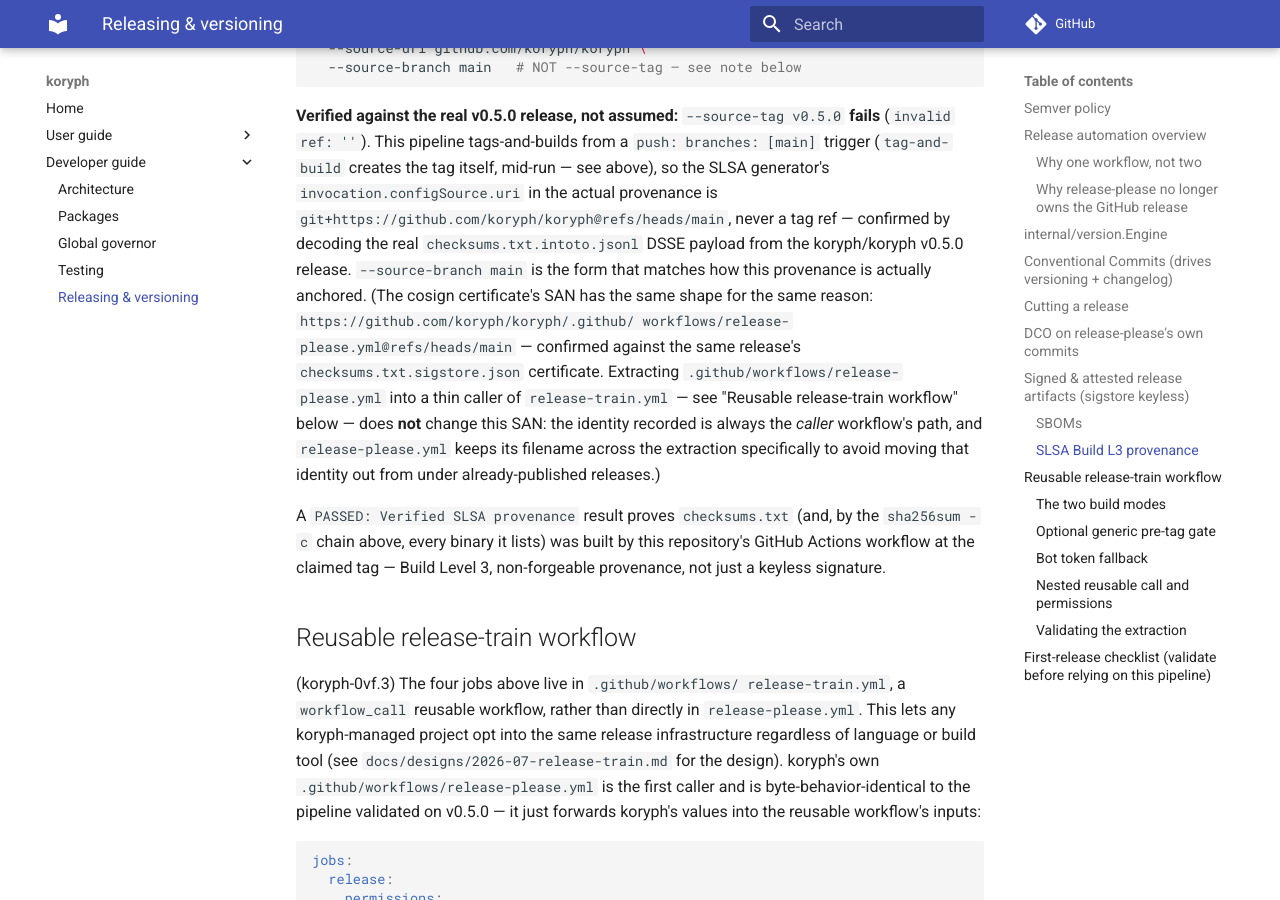
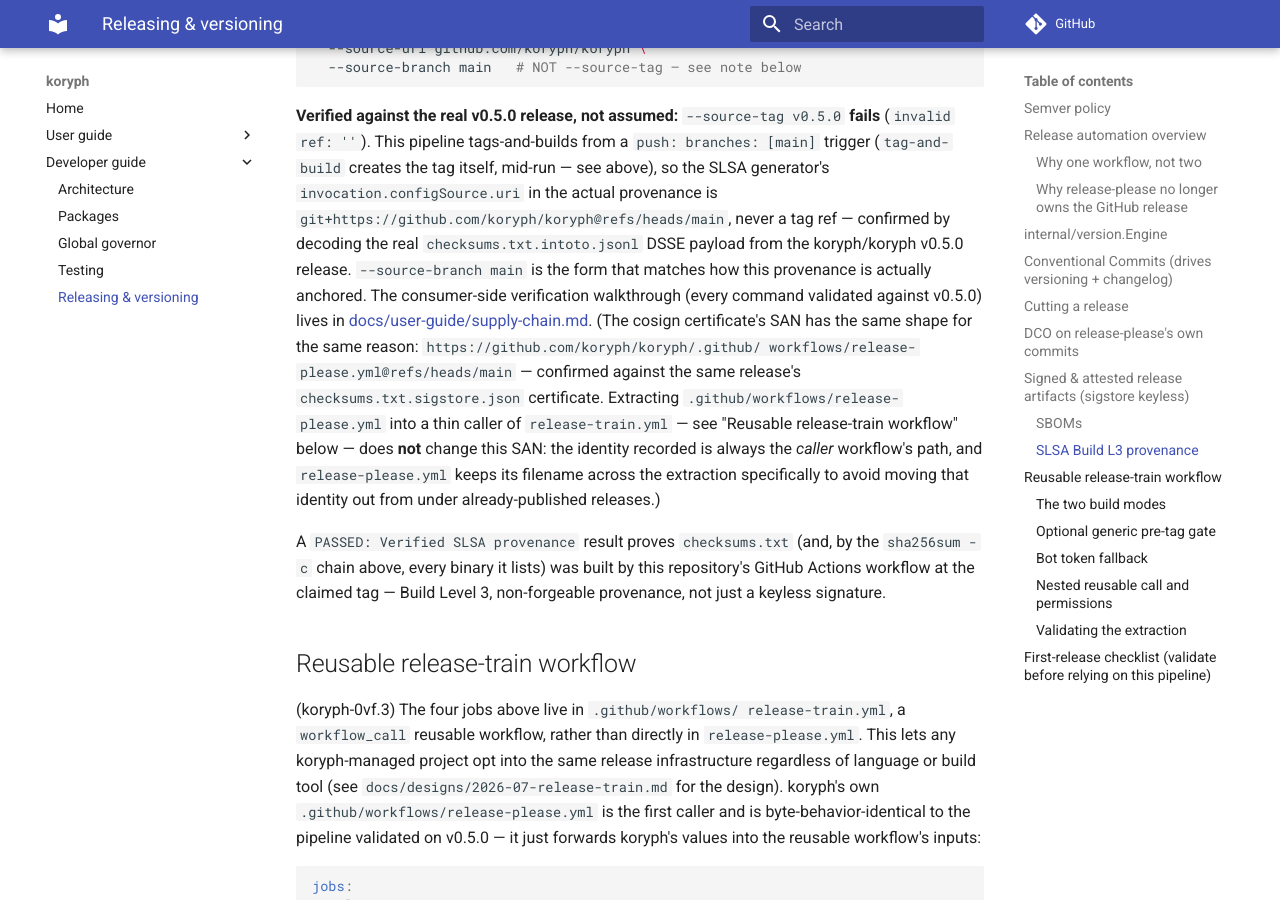
Before and after one commit to koryph/koryph, an MkDocs documentation site: the page built from docs/developer-guide/releasing.md, in a window 1280 px wide and 900 px high, scrolled down 7153 px. Built offline with MkDocs 1.6.1 and Material for MkDocs 9.7.7, drawn with Linux system fonts in a browser that asks for light colours; comment, search, counter and statistics services are not loaded.

Commit message:
docs(releasing): cross-link the consumer supply-chain chapter
The vgv.2 chapter landed on main after this branch forked; the
extraction agent correctly declined to link a file it could not see.

Signed-off-by: Marshall Cody McCain <cody@mccain.family>

```diff
--- a/docs/developer-guide/releasing.md
+++ b/docs/developer-guide/releasing.md
@@ -342,7 +342,9 @@ in the actual provenance is `git+https://github.com/koryph/koryph@refs/heads/mai
 never a tag ref — confirmed by decoding the real
 `checksums.txt.intoto.jsonl` DSSE payload from the koryph/koryph v0.5.0
 release. `--source-branch main` is the form that matches how this
-provenance is actually anchored. (The cosign certificate's SAN has the same
+provenance is actually anchored. The consumer-side verification walkthrough
+(every command validated against v0.5.0) lives in
+[docs/user-guide/supply-chain.md](../user-guide/supply-chain.md). (The cosign certificate's SAN has the same
 shape for the same reason: `https://github.com/koryph/koryph/.github/
 workflows/release-please.yml@refs/heads/main` — confirmed against the same
 release's `checksums.txt.sigstore.json` certificate. Extracting
```
